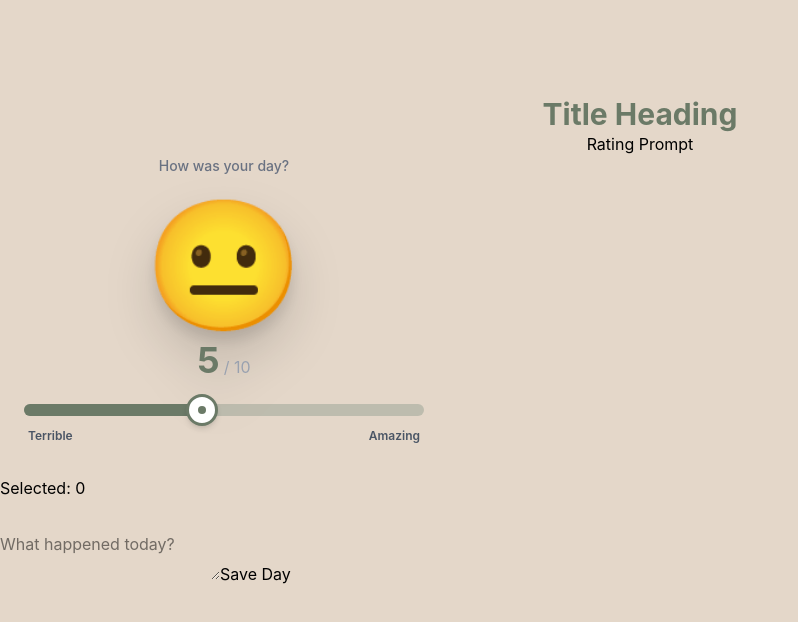
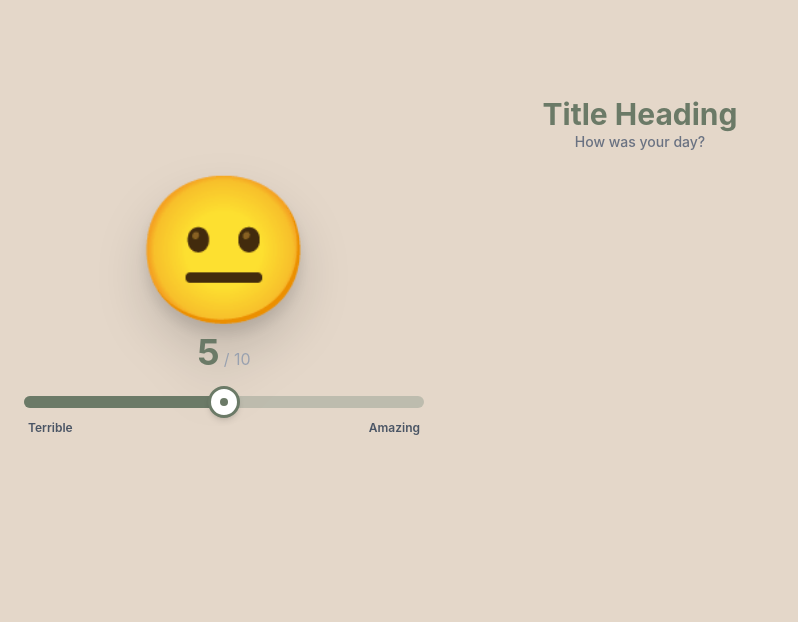
Before and after one commit to krishabbashyal/dailyrating, a React (Vite) app: page / in a window 1280 px wide. Shown: the top 622 px of the page, without its empty margins (0-798 px from the left). Built offline with nearby package versions, Linux system fonts and the light colour scheme.

Commit message:
Removed items from main and put into own component

```diff
--- a/src/App.tsx
+++ b/src/App.tsx
@@ -1,6 +1,7 @@
 import './App.css'
 import { useState } from 'react'
 import EmojiSlider from './components/EmojiSlider'
+import GreetingBar from './components/GreetingBar'
 
 const App = () => {
 
@@ -8,20 +9,8 @@ const App = () => {
 
   return (
     <main>
-      <div className="text-center mt-24">
-        <h1 className="text-3xl font-bold text-brand-primary">Title Heading</h1>
-        <p>Rating Prompt</p>
-      </div>
-
+      <GreetingBar/>
       <EmojiSlider/>
-
-      <p className="py-8">Selected: {rating}</p>
-
-      <textarea
-        placeholder="What happened today?"
-      />
-
-      <button>Save Day</button>
     </main>
   )
 }
--- a/src/components/EmojiSlider.tsx
+++ b/src/components/EmojiSlider.tsx
@@ -13,7 +13,7 @@ export default function EmojiSlider({
   value,
   onChange,
 }: EmojiSliderProps) {
-  const [rawValue, setRawValue] = useState(value ?? 5);
+  const [rawValue, setRawValue] = useState(value ?? 5.49);
   const [dragging, setDragging] = useState(false);
 
   const trackRef = useRef<HTMLDivElement>(null);
@@ -94,17 +94,10 @@ export default function EmojiSlider({
 
   return (
     <div className="w-full max-w-md px-6 select-none">
-      {/* Header */}
-      <div className="text-center mb-6">
-        <p className="text-sm font-medium text-gray-500">
-          How was your day?
-        </p>
-      </div>
-
       {/* Emoji */}
       <div className="flex flex-col items-center drop-shadow-2xl">
         <div
-          className="text-9xl leading-none mb-3 drop-shadow-xl rounded-full"
+          className="text-[9rem] leading-none mb-3 drop-shadow-xl rounded-full"
           style={{
 
           }}
--- /dev/null
+++ b/src/components/GreetingBar.tsx
@@ -0,0 +1,12 @@
+const GreetingBar = () => {
+  return (
+    <div className="text-center mt-24">
+      <h1 className="text-3xl font-bold text-brand-primary">Title Heading</h1>
+      <div className="text-center mb-6">
+        <p className="text-sm font-medium text-gray-500">How was your day?</p>
+      </div>
+    </div>
+  );
+};
+
+export default GreetingBar;
```
